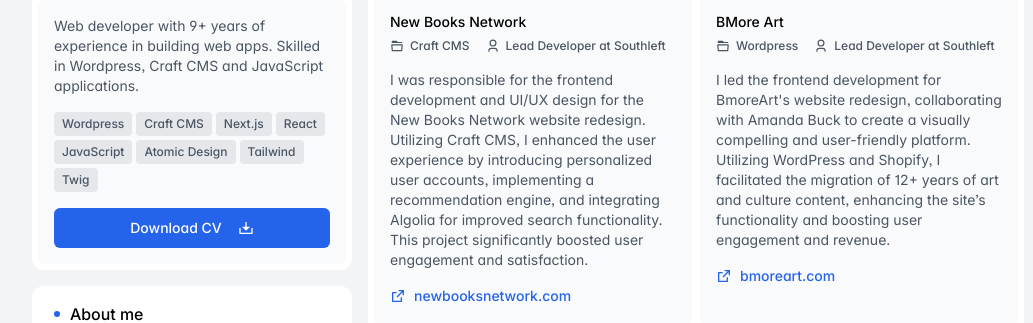
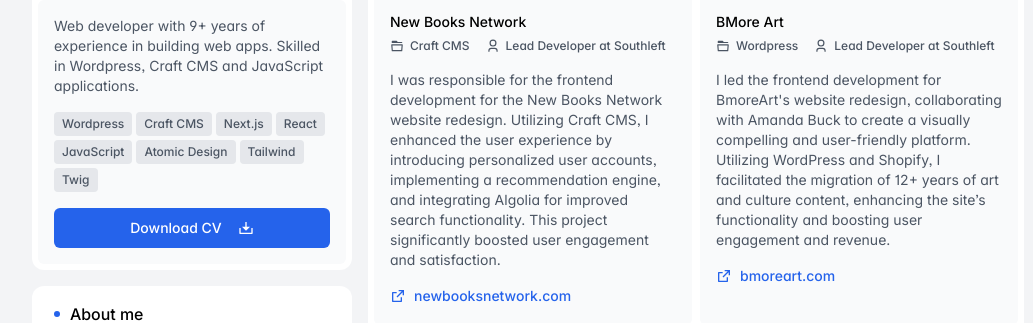
Before and after one commit to jacobtarr/jacobtarrdev, a Next.js app: page /projects in a window 1280 px wide. Shown: the part 299-622 px from the top of the page, without its empty margins (112-1145 px from the left). Built offline with nearby package versions, Linux system fonts and the light colour scheme.

Commit message:
small tweak

```diff
--- a/src/components/Projects.jsx
+++ b/src/components/Projects.jsx
@@ -22,7 +22,7 @@
     category: "Craft CMS",
     role: "Lead Developer at Southleft",
     description:
-      "I was responsible for the frontend development and UI/UX design for the New Books Network website redesign. Utilizing Craft CMS, I enhanced the user experience by introducing personalized user accounts, implementing a recommendation engine, and integrating Algolia for improved search functionality. This project significantly boosted user engagement and satisfaction.",
+      "I was responsible for the frontend development for the New Books Network website redesign. Utilizing Craft CMS, I enhanced the user experience by introducing personalized user accounts, implementing a recommendation engine, and integrating Algolia for improved search functionality. This project significantly boosted user engagement and satisfaction.",
     website: "https://newbooksnetwork.com",
   },
   {
```
